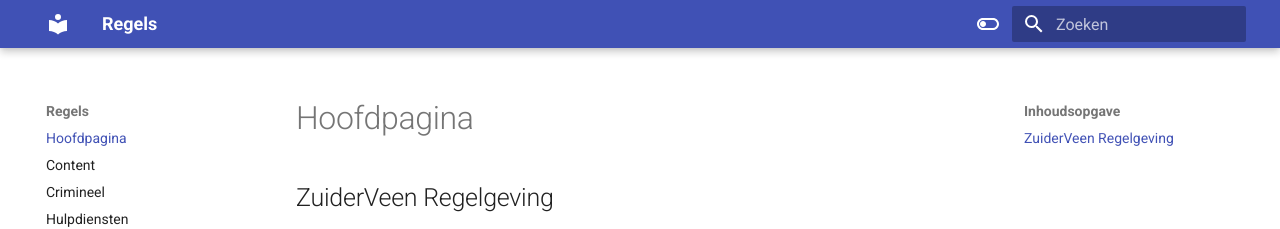
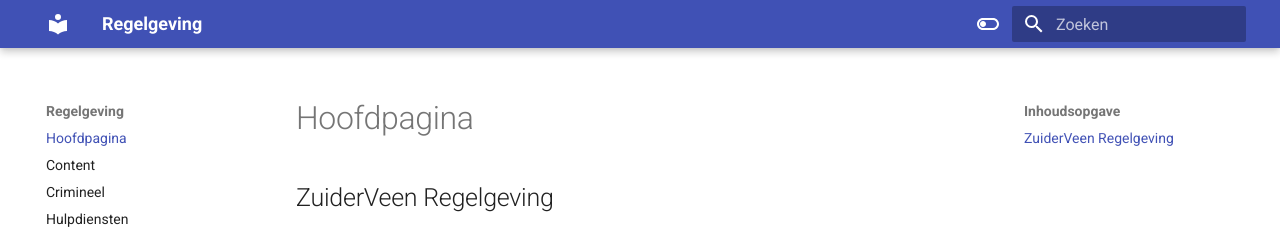
Before and after one commit to CappaWappa/Regels, an MkDocs documentation site: the page built from docs/index.md, in a window 1280 px wide. Shown: the top 229 px of the page. Built offline with MkDocs 1.6.1 and Material for MkDocs 9.7.7, drawn with Linux system fonts in a browser that asks for light colours; comment, search, counter and statistics services are not loaded.

Commit message:
Update mkdocs.yml

```diff
--- a/mkdocs.yml
+++ b/mkdocs.yml
@@ -1,5 +1,5 @@
 # Project information
-site_name: Regels
+site_name: Regelgeving
 site_author: 'ZuiderVeen'
 
 # Copyright
```
